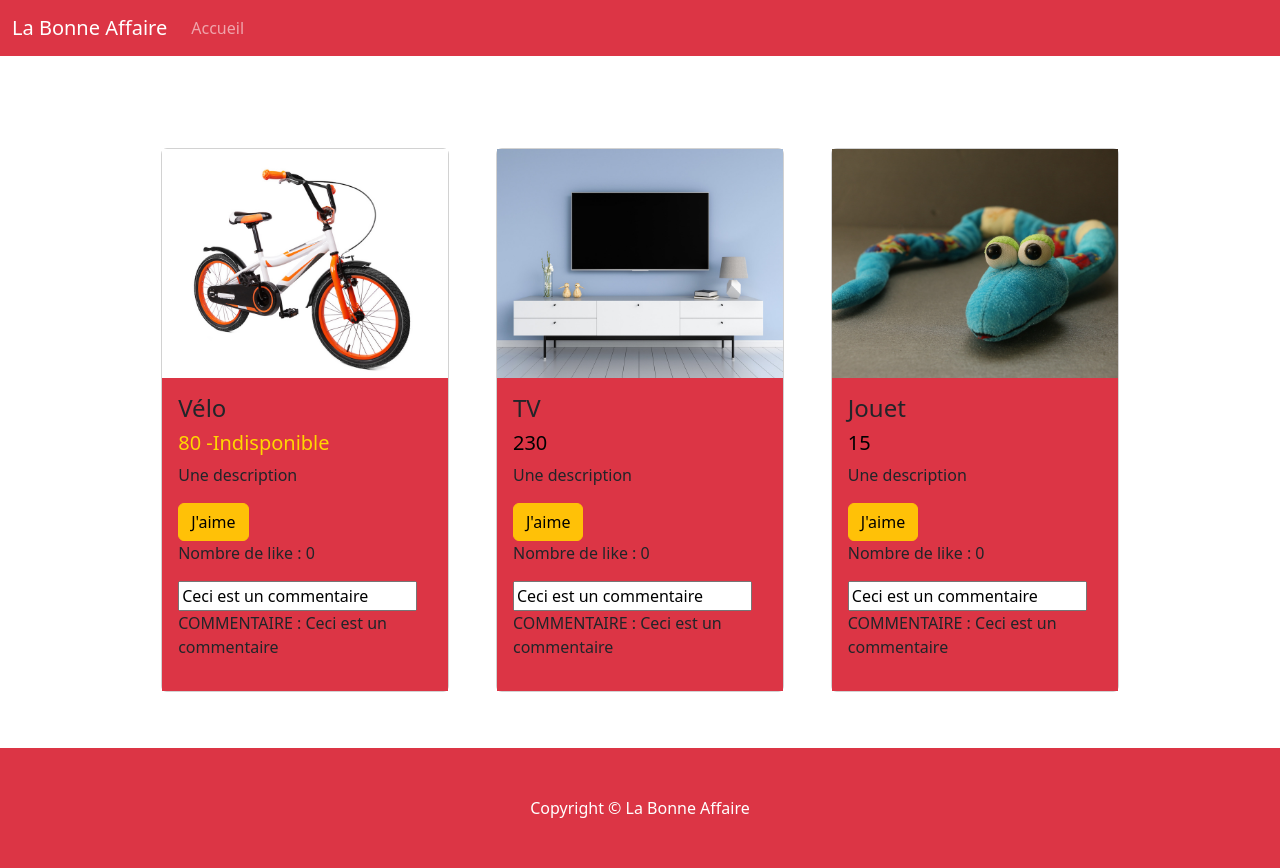
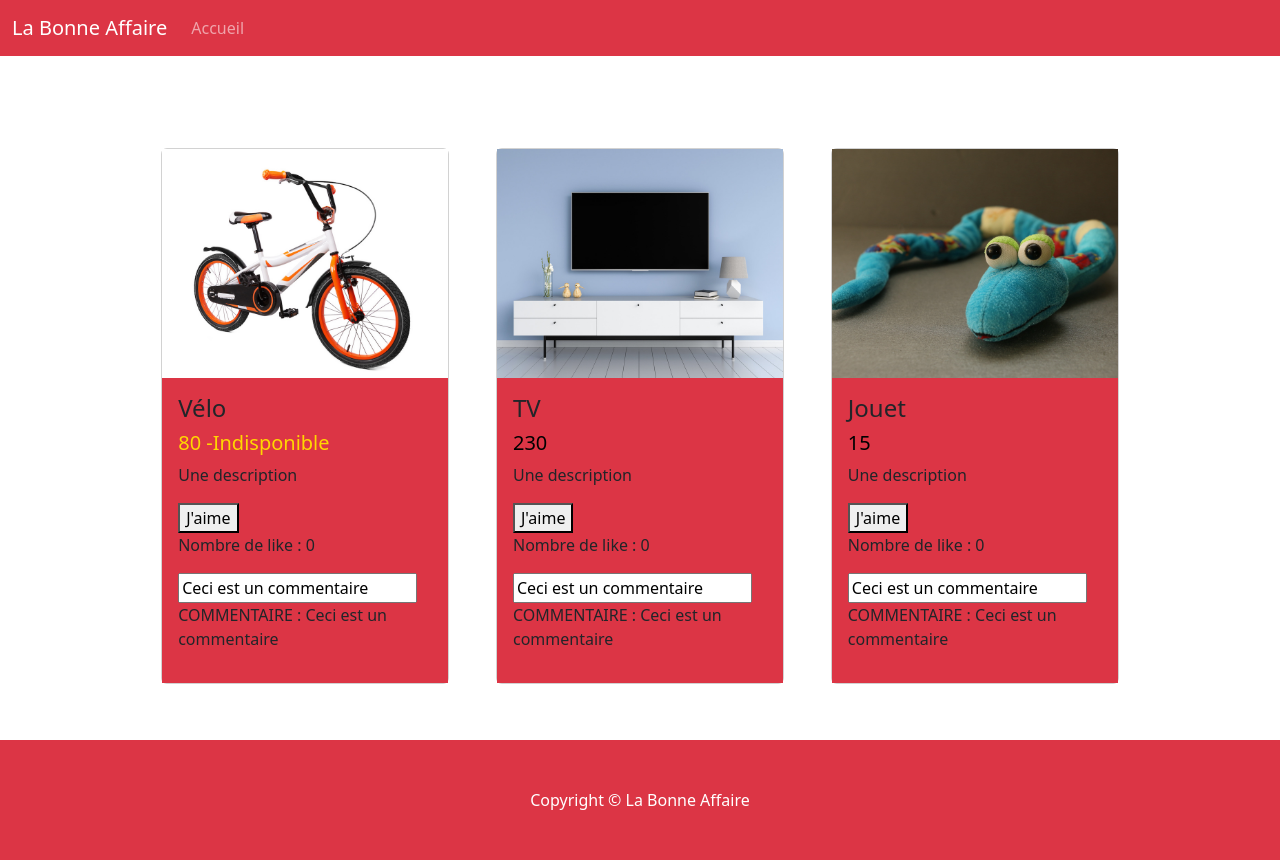
Before and after one commit to AEFaour/Angular-V14.2.9, an Angular app: page / in a window 1280 px wide. Built offline with nearby package versions, Linux system fonts and the light colour scheme.

Commit message:
Directive ngClass

```diff
--- a/src/app/article/article.component.css
+++ b/src/app/article/article.component.css
@@ -1,3 +1,16 @@
 .articleInfo {
     width: 18rem;
 }
+
+.nolike {
+    background: #4267b2;
+    color: white;
+}
+
+.show {
+    display: inline-block;
+}
+
+.hidden {
+    display: none;
+}
--- a/src/app/article/article.component.html
+++ b/src/app/article/article.component.html
@@ -6,8 +6,21 @@
             <span *ngIf="dispo === false">-Indisponible</span>
         </h5>
         <p class="card-text">Une description</p>
+        <button (click)="onLike()" [ngClass]="
+        {
+            'show': jaime === true,
+            'hidden': jaime === false
+        }">
+            J'aime
+        </button>
 
-        <button class="btn btn-warning" (click)="onLike()">J'aime</button>
+        <button class="nolike" (click)="onLike()" [ngClass]="
+        {
+            'show': jaime === false,
+            'hidden': jaime === true
+        }">
+            Je n'aime pas
+        </button>
         <p>Nombre de like : {{ totalNbrLike }}</p>
 
 
--- a/src/app/article/article.component.ts
+++ b/src/app/article/article.component.ts
@@ -15,6 +15,7 @@ export class ArticleComponent implements OnInit {
   @Input() dispo : boolean;
   @Output() info = new EventEmitter<string>();
 
+  jaime: boolean = true;
   colorText: string = "";
 
   totalNbrLike : number = 0;
@@ -27,7 +28,13 @@ export class ArticleComponent implements OnInit {
   }
 
   onLike(){
-    this.totalNbrLike ++;
+    if (this.jaime === true) {
+      this.totalNbrLike++;
+      this.jaime = false;
+    } else {
+      this.totalNbrLike--;
+      this.jaime = true;
+    }
     this.info.emit(this.titreArticle);
   }
 
```
